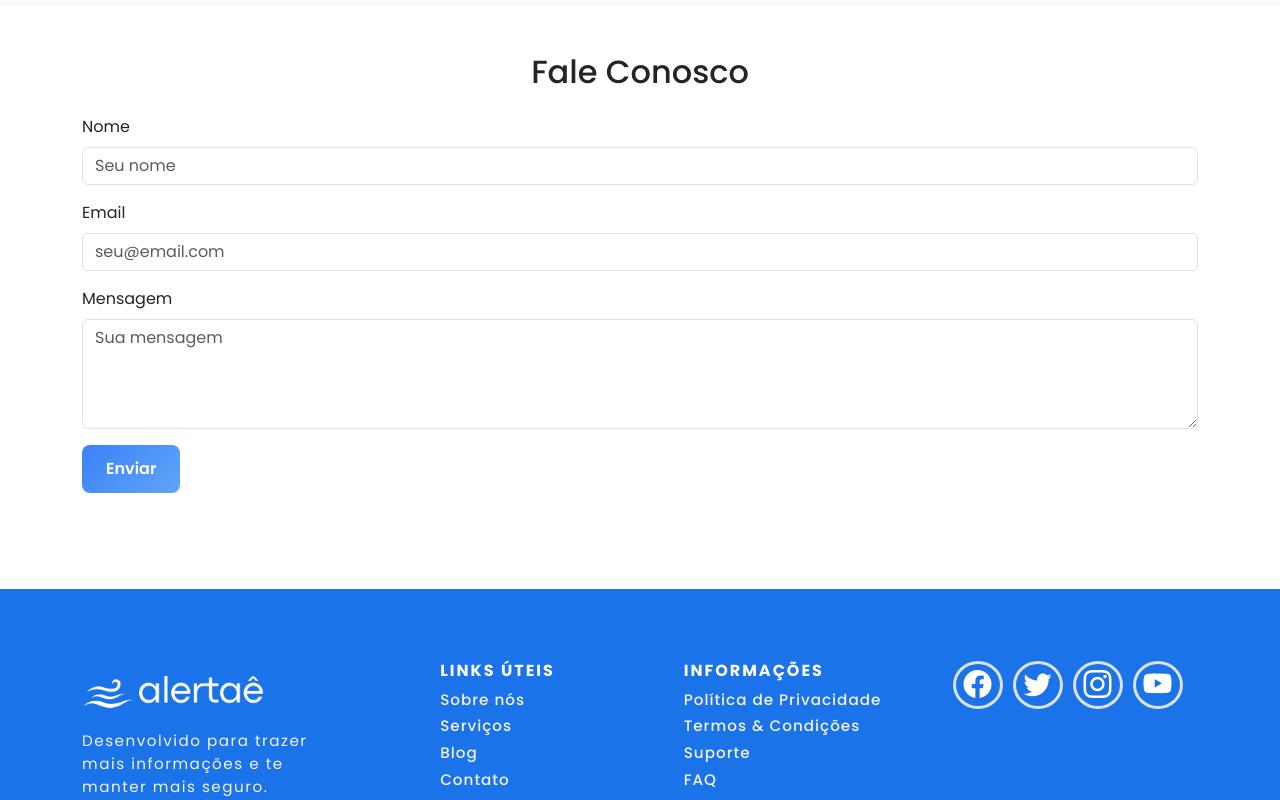
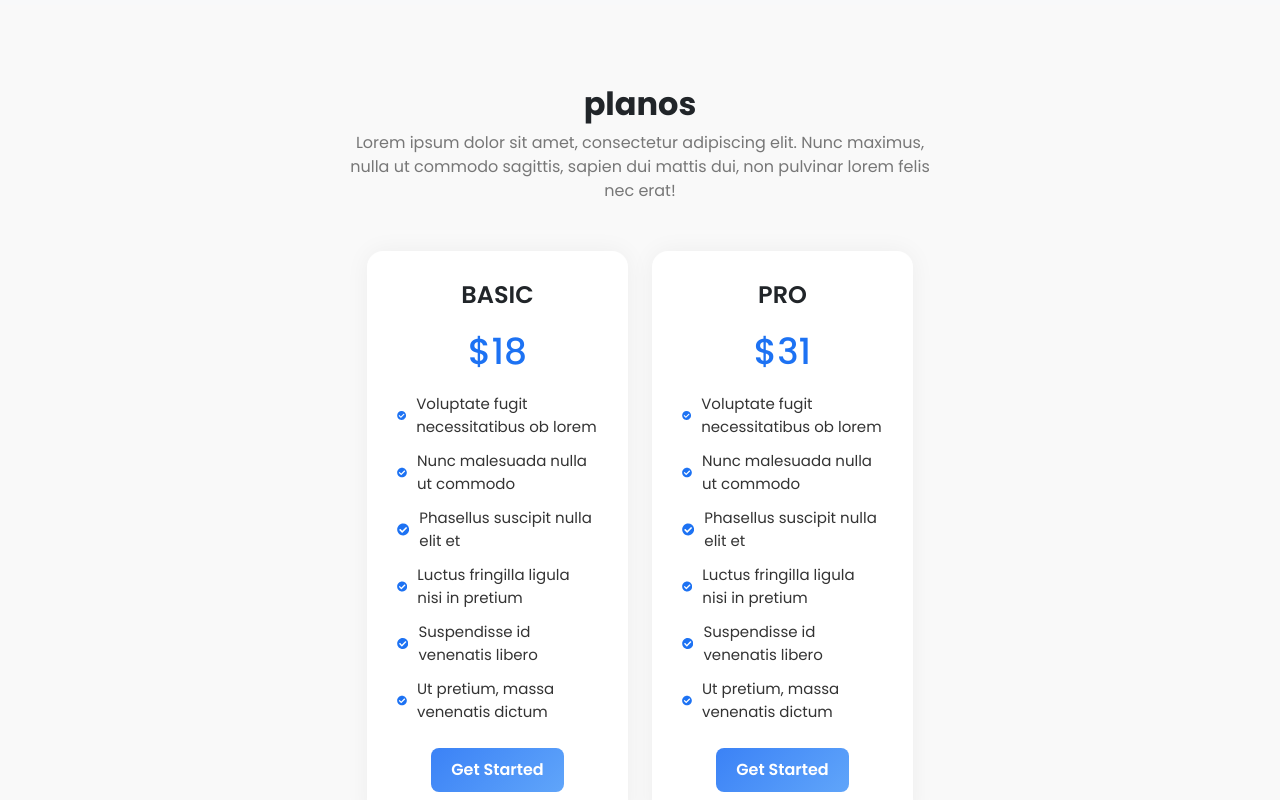
Before and after one commit to enrique-fcnr/alertae, a React (Vite) app: page / in a window 1280 px wide. Shown: the part 1360-2160 px from the top of the page. Built offline with nearby package versions, Linux system fonts and the light colour scheme.

Commit message:
Criação da section Planos e organização de arquivo Hero.css dentro da pasta styles

```diff
--- a/package.json
+++ b/package.json
@@ -13,7 +13,8 @@
     "bootstrap": "^5.3.5",
     "react": "^19.0.0",
     "react-bootstrap": "^2.10.9",
-    "react-dom": "^19.0.0"
+    "react-dom": "^19.0.0",
+    "react-icons": "^5.5.0"
   },
   "devDependencies": {
     "@eslint/js": "^9.21.0",
--- a/src/App.jsx
+++ b/src/App.jsx
@@ -3,6 +3,7 @@ import Navbar from "./components/Navbar.jsx"
 import Hero from "./components/Hero.jsx"
 import Funcionalidades from "./components/Funcionalidades.jsx"
 import Depoimentos from "./components/Depoimentos.jsx"
+import Planos from "./components/Planos.jsx"
 import Contato from "./components/Contato.jsx"
 
 
@@ -15,6 +16,7 @@ function App() {
       <Hero />
       <Funcionalidades />
       <Depoimentos />
+      <Planos />
       <Contato />
       <Footer />
     </>
--- a/src/components/Hero.css
+++ /dev/null
@@ -1,125 +0,0 @@
-.hero {
-  width: 100%;
-  min-height: 100vh;
-  background: url("../assets/bg-hero.png") center/cover no-repeat;
-  display: flex;
-  align-items: center;
-  justify-content: center;
-  font-family: 'Poppins', sans-serif;
-  padding: 60px 20px;
-}
-
-.hero-content {
-  max-width: 1300px;
-  width: 100%;
-  display: flex;
-  justify-content: space-between;
-  align-items: center;
-  position: relative;
-}
-
-.hero-content .btn {
-  font-size: 1rem;
-  padding: 12px 24px;
-}
-
-.hero-text {
-  flex: 1;
-  z-index: 2;
-}
-
-.hero-text h1 {
-  font-size: 4.0rem;
-  color: #111;
-  font-weight: 600;
-}
-
-.hero-text h1 span {
-  color: #1a73e8; /* azul destaque */
-  font-weight: 700;
-}
-
-.hero-text p {
-  margin: 20px 0;
-  font-size: 1.1rem;
-  color: #555;
-  max-width: 500px;
-}
-
-.hero-buttons {
-  display: flex;
-  gap: 15px;
-  margin-top: 20px;
-}
-
-.btn-primary {
-  background: linear-gradient(135deg, #3b82f6, #60a5fa);
-  color: white;
-  padding: 12px 24px;
-  border: none;
-  border-radius: 8px;
-  font-weight: 600;
-  cursor: pointer;
-  transition: transform 0.5s cubic-bezier(0.4, 0, 0.2, 1);
-}
-.btn-primary:hover {
-  background: linear-gradient(135deg,#60a5fa, #ffffff);
-  color: #1a73e8;
-  padding: 12px 24px;
-  border: none;
-  border-radius: 8px;
-  font-weight: 600;
-  cursor: pointer;
-  transform: scale(1.08); /* aumenta 8% no hover */
-}
-
-.btn-outline {
-  background: white;
-  color: #1a73e8;
-  padding: 12px 24px;
-  border: 2px solid #1a73e8;
-  border-radius: 8px;
-  font-weight: 600;
-  cursor: pointer;
-  transition: transform 0.5s cubic-bezier(0.4, 0, 0.2, 1);
-}
-.btn-outline:hover {
-  background: #1a73e8;
-  color: #ffffff;
-  padding: 12px 24px;
-  border: 2px solid #ffffff;
-  border-radius: 8px;
-  font-weight: 600;
-  cursor: pointer;
-  transform: scale(1.08); /* aumenta 8% no hover */
-}
-
-.hero-mockups {
-  flex: 1;
-  position: relative;
-  display: flex;
-  justify-content: center;
-  align-items: center;
-}
-
-.mockup {
-  max-width: 340px;
-  height: auto;
-  transition: transform 0.5s cubic-bezier(0.4, 0, 0.2, 1);
-}
-
-.mockup:hover {
-  transform: scale(1.08); /* aumenta 8% no hover */
-}
-
-.mockup-back {
-  left: 40px;
-  transform: translateY(20px) scale(0.95);
-  z-index: 1;
-}
-
-.mockup-front {
-  right: 40px;
-  transform: translateY(-20px);
-  z-index: 2;
-}
--- a/src/components/Hero.jsx
+++ b/src/components/Hero.jsx
@@ -1,5 +1,5 @@
 import React from "react";
-import "./Hero.css";
+import "../styles/Hero.css";
 import mockup1 from "../assets/mockup1.png";
 import mockup2 from "../assets/mockup2.png";
 
--- /dev/null
+++ b/src/components/Planos.jsx
@@ -0,0 +1,69 @@
+import React from "react";
+import { Container, Row, Col, Button } from "react-bootstrap";
+import { FaCheckCircle } from "react-icons/fa";
+import "../styles/Planos.css";
+
+const Planos = () => {
+  const planos = [
+    {
+      nome: "BASIC",
+      preco: "$18",
+      beneficios: [
+        "Voluptate fugit necessitatibus ob lorem",
+        "Nunc malesuada nulla ut commodo",
+        "Phasellus suscipit nulla elit et",
+        "Luctus fringilla ligula nisi in pretium",
+        "Suspendisse id venenatis libero",
+        "Ut pretium, massa venenatis dictum",
+      ],
+    },
+    {
+      nome: "PRO",
+      preco: "$31",
+      beneficios: [
+        "Voluptate fugit necessitatibus ob lorem",
+        "Nunc malesuada nulla ut commodo",
+        "Phasellus suscipit nulla elit et",
+        "Luctus fringilla ligula nisi in pretium",
+        "Suspendisse id venenatis libero",
+        "Ut pretium, massa venenatis dictum",
+      ],
+    },
+  ];
+
+  return (
+    <section className="planos-section">
+      <Container>
+        <div className="text-center mb-5">
+          <h2 className="titulo">planos</h2>
+          <p className="subtitulo">
+            Lorem ipsum dolor sit amet, consectetur adipiscing elit. Nunc
+            maximus, nulla ut commodo sagittis, sapien dui mattis dui, non
+            pulvinar lorem felis nec erat!
+          </p>
+        </div>
+        <Row className="justify-content-center">
+          {planos.map((plano, idx) => (
+            <Col key={idx} md={4} lg={3} className="mb-4">
+              <div className="card-plano">
+                <h4>{plano.nome}</h4>
+                <h2 className="preco">{plano.preco}</h2>
+                <ul className="lista-beneficios">
+                  {plano.beneficios.map((item, i) => (
+                    <li key={i}>
+                      <FaCheckCircle className="check-icon" />
+                      {item}
+                    </li>
+                  ))}
+                </ul>
+                <Button className="botao-plano">Get Started</Button>
+              </div>
+            </Col>
+          ))}
+        </Row>
+      </Container>
+    </section>
+  );
+};
+
+export default Planos;
--- a/src/pages/home.jsx
+++ b/src/pages/home.jsx
@@ -2,6 +2,7 @@ import Navbar from '../components/Navbar.jsx'
 import Hero from '../components/Hero.jsx'
 import Funcionalidades from '../components/Funcionalidades.jsx'
 import Depoimentos from '../components/Depoimentos.jsx'
+import Planos from '../components/Planos.jsx'
 import Contato from '../components/Contato.jsx'
 import Footer from '../components/footer.jsx'
 
@@ -12,6 +13,7 @@ function Home() {
       <Hero />
       <Funcionalidades />
       <Depoimentos />
+      <Planos />
       <Contato />
       <Footer />
     </>
--- /dev/null
+++ b/src/styles/Hero.css
@@ -0,0 +1,125 @@
+.hero {
+    width: 100%;
+    min-height: 100vh;
+    background: url("../assets/bg-hero.png") center/cover no-repeat;
+    display: flex;
+    align-items: center;
+    justify-content: center;
+    font-family: 'Poppins', sans-serif;
+    padding: 60px 20px;
+  }
+
+  .hero-content {
+    max-width: 1300px;
+    width: 100%;
+    display: flex;
+    justify-content: space-between;
+    align-items: center;
+    position: relative;
+  }
+
+  .hero-content .btn {
+    font-size: 1rem;
+    padding: 12px 24px;
+  }
+
+  .hero-text {
+    flex: 1;
+    z-index: 2;
+  }
+
+  .hero-text h1 {
+    font-size: 4.0rem;
+    color: #111;
+    font-weight: 600;
+  }
+
+  .hero-text h1 span {
+    color: #1a73e8; /* azul destaque */
+    font-weight: 700;
+  }
+
+  .hero-text p {
+    margin: 20px 0;
+    font-size: 1.1rem;
+    color: #555;
+    max-width: 500px;
+  }
+
+  .hero-buttons {
+    display: flex;
+    gap: 15px;
+    margin-top: 20px;
+  }
+
+  .btn-primary {
+    background: linear-gradient(135deg, #3b82f6, #60a5fa);
+    color: white;
+    padding: 12px 24px;
+    border: none;
+    border-radius: 8px;
+    font-weight: 600;
+    cursor: pointer;
+    transition: transform 0.5s cubic-bezier(0.4, 0, 0.2, 1);
+  }
+  .btn-primary:hover {
+    background: linear-gradient(135deg,#60a5fa, #ffffff);
+    color: #1a73e8;
+    padding: 12px 24px;
+    border: none;
+    border-radius: 8px;
+    font-weight: 600;
+    cursor: pointer;
+    transform: scale(1.08); /* aumenta 8% no hover */
+  }
+
+  .btn-outline {
+    background: white;
+    color: #1a73e8;
+    padding: 12px 24px;
+    border: 2px solid #1a73e8;
+    border-radius: 8px;
+    font-weight: 600;
+    cursor: pointer;
+    transition: transform 0.5s cubic-bezier(0.4, 0, 0.2, 1);
+  }
+  .btn-outline:hover {
+    background: #1a73e8;
+    color: #ffffff;
+    padding: 12px 24px;
+    border: 2px solid #ffffff;
+    border-radius: 8px;
+    font-weight: 600;
+    cursor: pointer;
+    transform: scale(1.08); /* aumenta 8% no hover */
+  }
+
+  .hero-mockups {
+    flex: 1;
+    position: relative;
+    display: flex;
+    justify-content: center;
+    align-items: center;
+  }
+
+  .mockup {
+    max-width: 340px;
+    height: auto;
+    transition: transform 0.5s cubic-bezier(0.4, 0, 0.2, 1);
+  }
+
+  .mockup:hover {
+    transform: scale(1.08); /* aumenta 8% no hover */
+  }
+
+  .mockup-back {
+    left: 40px;
+    transform: translateY(20px) scale(0.95);
+    z-index: 1;
+  }
+
+  .mockup-front {
+    right: 40px;
+    transform: translateY(-20px);
+    z-index: 2;
+  }
--- /dev/null
+++ b/src/styles/Planos.css
@@ -0,0 +1,74 @@
+.planos-section {
+    padding: 80px 0;
+    background-color: #f9f9f9;
+  }
+
+  .titulo {
+    font-weight: 700;
+    text-transform: lowercase;
+    font-size: 32px;
+  }
+
+  .subtitulo {
+    max-width: 600px;
+    margin: 0 auto;
+    color: #777;
+  }
+
+  .card-plano {
+    background: #fff;
+    padding: 30px;
+    border-radius: 16px;
+    box-shadow: 0 0 25px rgba(0, 0, 0, 0.05);
+    text-align: center;
+    transition: 0.3s ease-in-out;
+  }
+
+  .card-plano:hover {
+    transform: translateY(-5px);
+    box-shadow: 0 20px 30px rgba(0, 0, 0, 0.1);
+  }
+
+  .card-plano h4 {
+    font-weight: 600;
+    margin-bottom: 10px;
+  }
+
+  .preco {
+    color: #1d72f3;
+    font-size: 36px;
+    margin: 20px 0;
+  }
+
+  .lista-beneficios {
+    list-style: none;
+    padding: 0;
+    margin: 0 0 25px 0;
+    text-align: left;
+  }
+
+  .lista-beneficios li {
+    display: flex;
+    align-items: center;
+    margin-bottom: 12px;
+    font-size: 15px;
+    color: #333;
+  }
+
+  .check-icon {
+    color: #1d72f3;
+    margin-right: 10px;
+  }
+
+  .botao-plano {
+    background-color: #1d72f3;
+    border: none;
+    padding: 10px 20px;
+    font-weight: 600;
+    border-radius: 8px;
+    transition: 0.2s;
+  }
+
+  .botao-plano:hover {
+    background-color: #155db3;
+  }
```
Also changed, not shown: src/styles/Contato.css (added), 1 other file (tests, documents, lock files or other folders).
